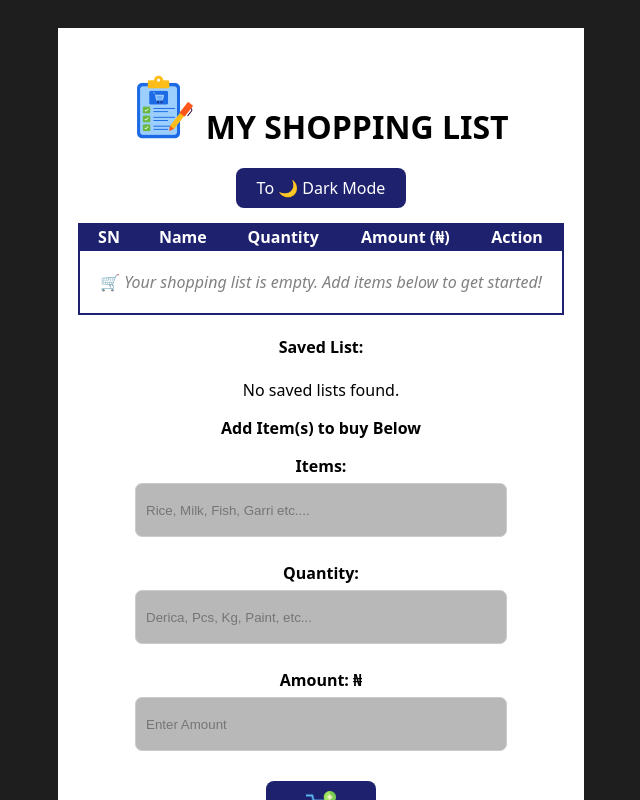
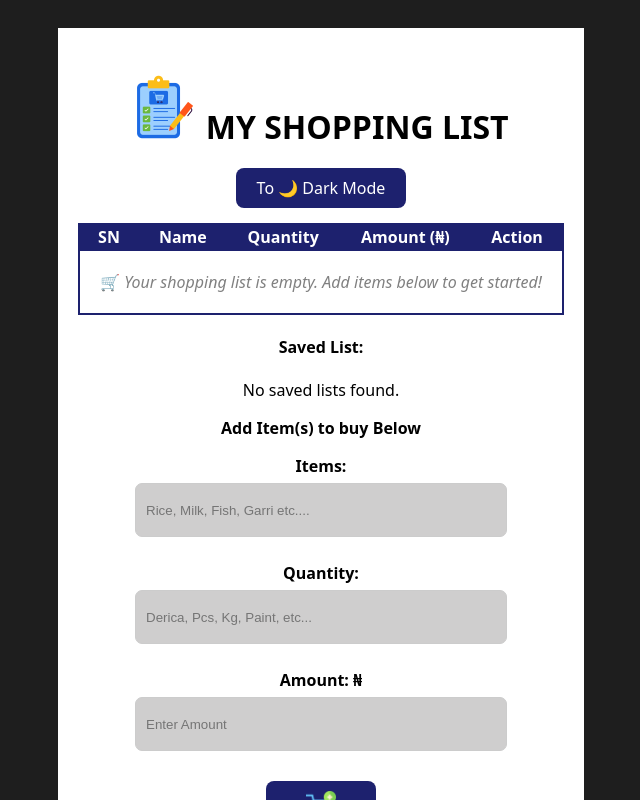
Before and after one commit to Nightcrawler-ops/Shopping-List, a React (Vite) app: page / in a window 1280 px wide. Shown: the top 800 px of the page, without its empty margins (319-959 px from the left). Built offline with nearby package versions, Linux system fonts and the light colour scheme.

Commit message:
inpute update

```diff
--- a/src/index.css
+++ b/src/index.css
@@ -78,7 +78,7 @@ label input {
   max-width: 350px;
   border-radius: 7px;
   padding: 6px 10px;
-  background-color: #b8b8b8;
+  background-color: #cfcece;
   color: #000000;
 
   outline: none;
```
